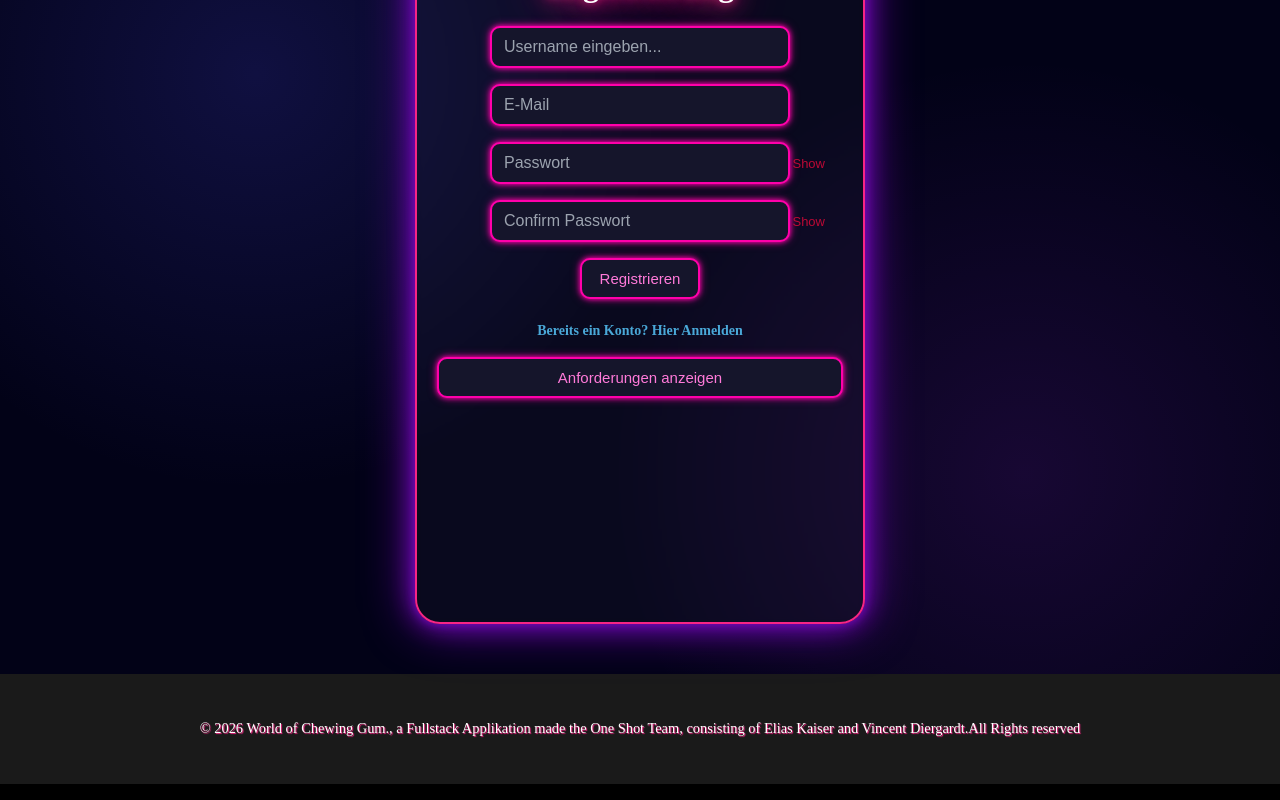
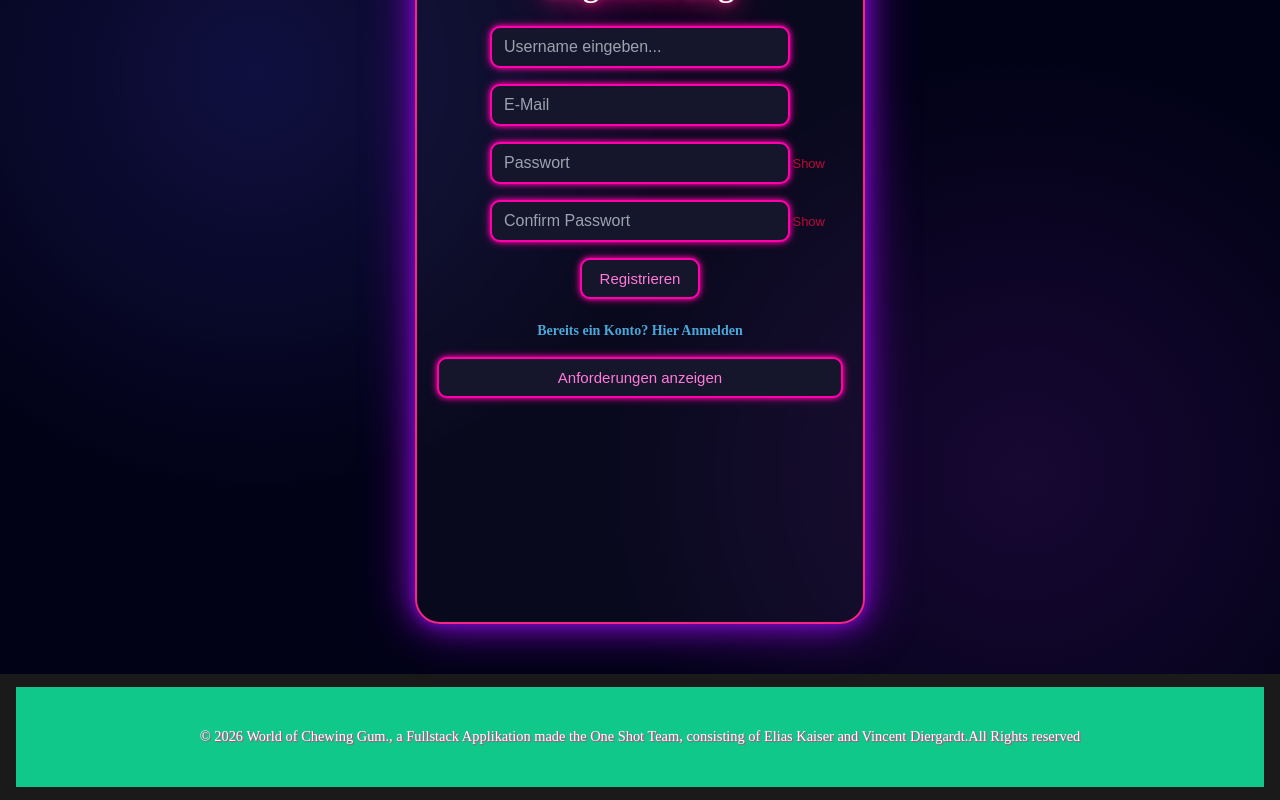
Before and after one commit to Vinci4600/World-of-Chewing-gum, a React (Vite) app in the folder Frontend/: page /register in a window 1280 px wide. Shown: the part 236-1036 px from the top of the page. Built offline with nearby package versions, Linux system fonts and the light colour scheme.

Commit message:
Copyright Footer Design changed

```diff
--- a/Frontend/src/App.css
+++ b/Frontend/src/App.css
@@ -126,11 +126,25 @@ body,
 .footer {
     background-color: #1a1a1a;
     color: #ffffff;
-    padding: 2rem 0;
+
+    padding: 0.8rem 1rem;
+
     text-align: center;
     overflow: hidden;
 }
 
+
+
+
+
+.footer-content {
+    display: flex;
+    justify-content: center;
+    align-items: center;
+    min-height: 100px;
+    marx-width:100px;
+    background-color: #0fc889;
+}
 .copyright-text {
     font-size: 0.9rem;
     opacity: 0;
--- a/Frontend/src/App.jsx
+++ b/Frontend/src/App.jsx
@@ -41,6 +41,7 @@ function App() {
                                 <>
                                 <Link to="/kaugummiadd">Kaugummi hinzufügen</Link>
 
+
                                 </>
                             )}
 
@@ -82,6 +83,7 @@ function App() {
 
             <footer className="footer">
                 <div className="footer-content">
+
                     <p className="copyright-text">&copy; {new Date().getFullYear()} World of Chewing Gum., a Fullstack
                         Applikation made the One Shot Team, consisting of Elias Kaiser and Vincent Diergardt.All Rights
                         reserved</p>
```
